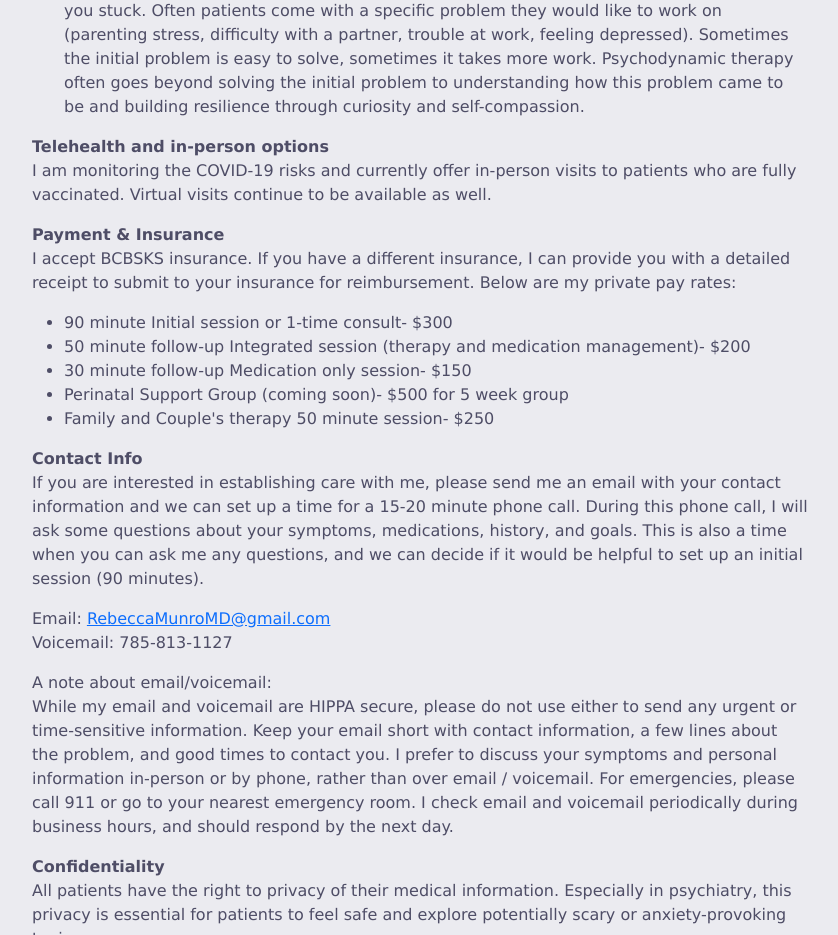
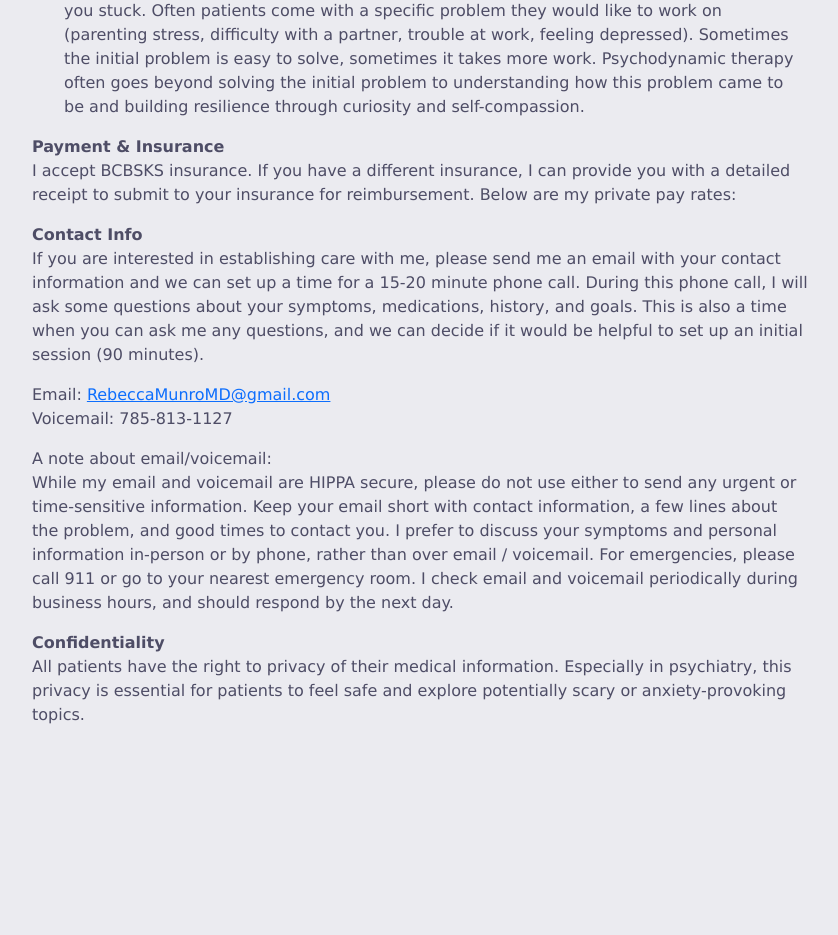
Before and after one commit to rmunro7/rebeccamunromd.com, a plain HTML site: page index.html in a window 1280 px wide. Shown: the part 1560-2495 px from the top of the page, without its empty margins (220-1058 px from the left). After the commit the page ends 2303 px from the top, so only its background shows below. Drawn offline with nearby package versions, Linux system fonts and the light colour scheme.

Commit message:
Update index.html

```diff
--- a/index.html
+++ b/index.html
@@ -143,9 +143,9 @@
 						</ul>
 
 						<p>
-							<strong>Telehealth and in-person options</strong>
+							<stron
 							<br>
-							I am monitoring the COVID-19 risks and currently offer in-person visits to patients who are fully vaccinated. Virtual visits continue to be available as well.
+
 						</p>
 
 					<!-- </section>
@@ -157,14 +157,6 @@
 							<br>
 							I accept BCBSKS insurance. If you have a different insurance, I can provide you with a detailed receipt to submit to your insurance for reimbursement. Below are my private pay rates:
 
-							<ul>
-								<li>90 minute Initial session or 1-time consult- $300</li>
-
-								<li>50 minute follow-up Integrated session (therapy and medication management)- $200</li>
-
-								<li>30 minute follow-up Medication only session- $150</li>
-								<li>Perinatal Support Group (coming soon)- $500 for 5 week group</li>
-								<li>Family and Couple's therapy 50 minute session- $250</li>
 							</ul>
 						</p>
 
```
